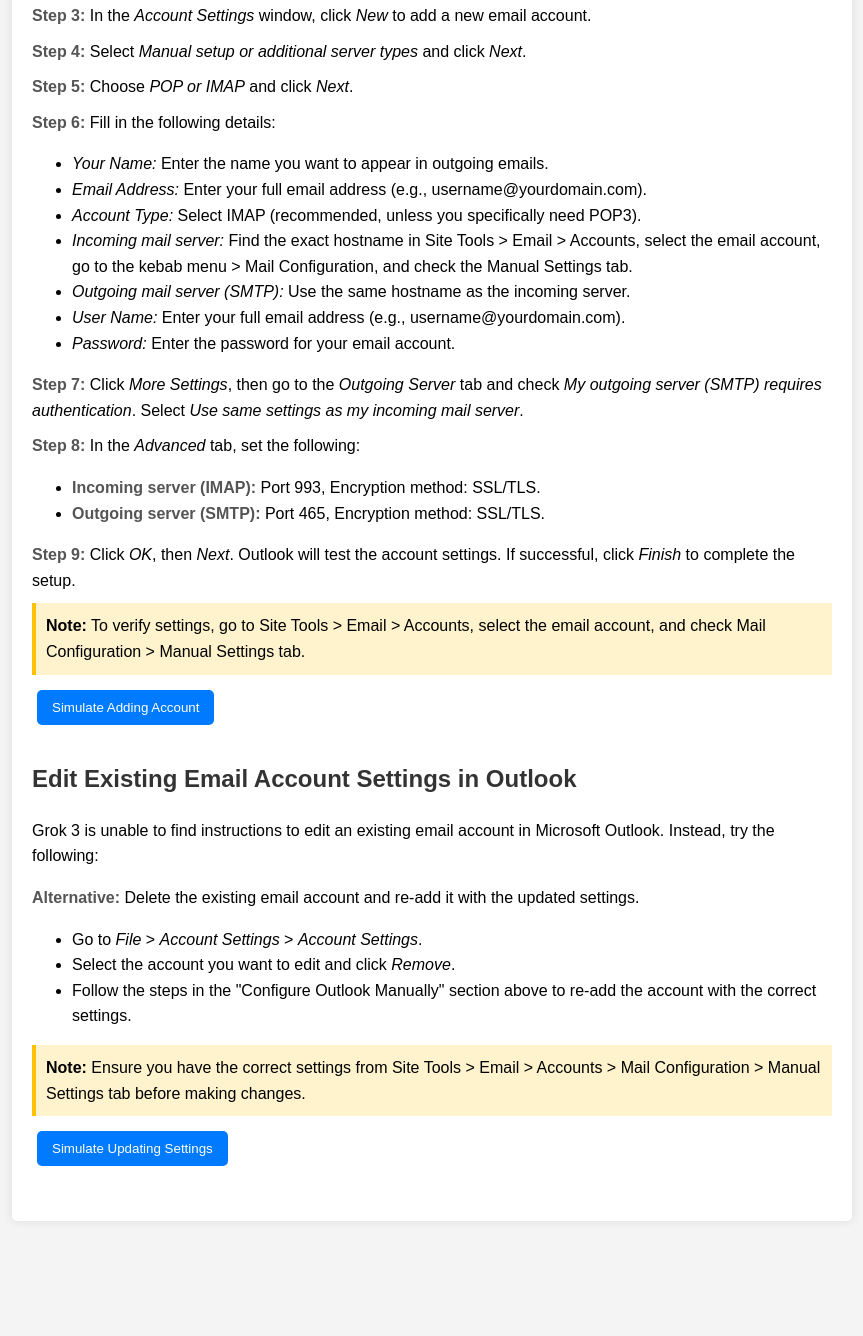
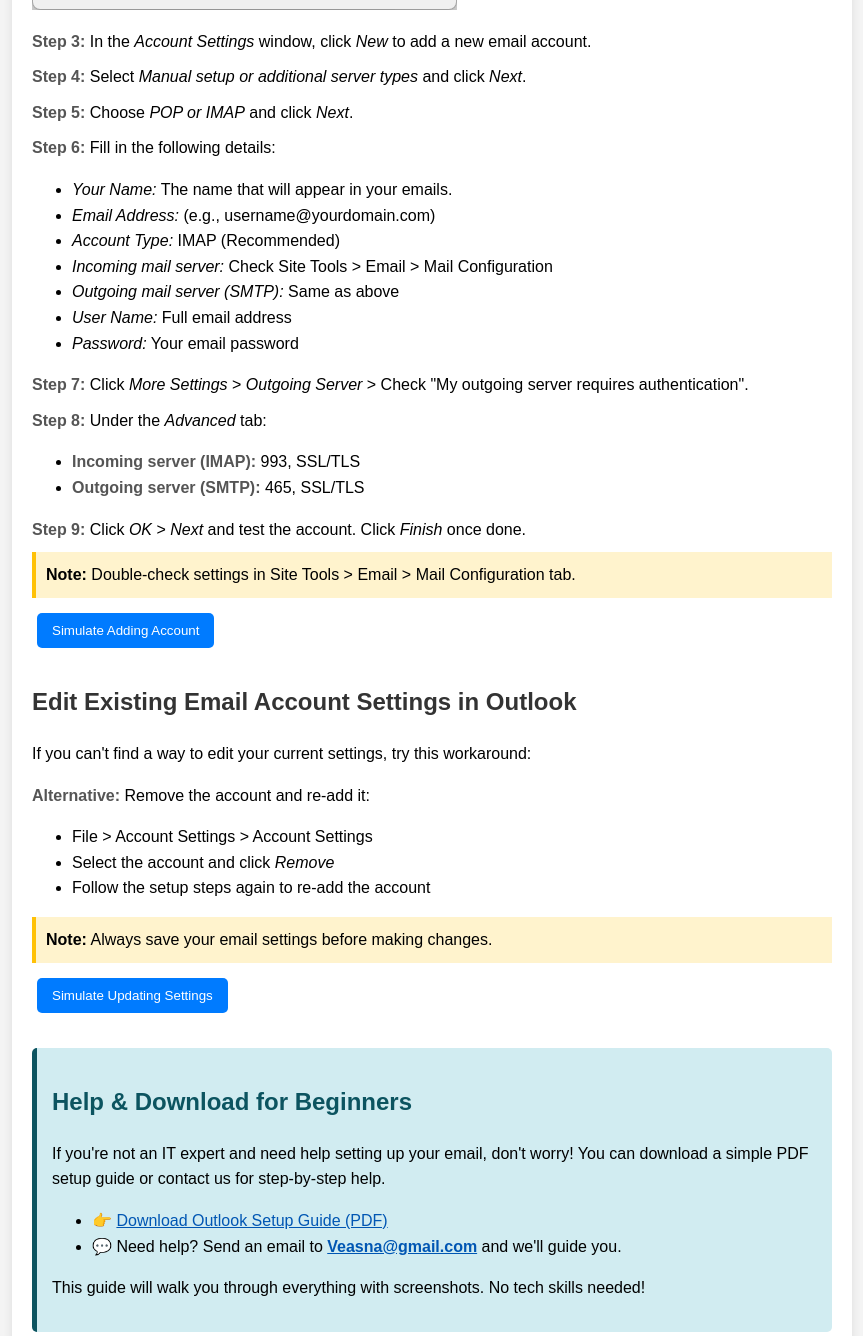
Before and after one commit to sna4yu/outloo-k, a plain HTML site: page index.html in a window 1280 px wide. Shown: the part 1309-2645 px from the top of the page, without its empty margins (208-1071 px from the left). Before the commit the page ends 2550 px from the top, so only its background shows below. Drawn offline with Linux system fonts and the light colour scheme.

Commit message:
Update index.html

```diff
--- a/index.html
+++ b/index.html
@@ -22,8 +22,7 @@
         box-shadow: 0 0 10px rgba(0, 0, 0, 0.1);
       }
 
-      h1,
-      h2 {
+      h1, h2 {
         color: #333;
       }
 
@@ -101,166 +100,134 @@
         text-align: center;
         margin-bottom: 10px;
       }
+
+      .help-section {
+        background: #d1ecf1;
+        border-left: 5px solid #0c5460;
+        padding: 15px;
+        margin: 30px 0;
+        border-radius: 5px;
+      }
+
+      .help-section h2 {
+        color: #0c5460;
+      }
+
+      .help-section a {
+        color: #0056b3;
+        text-decoration: underline;
+      }
     </style>
   </head>
 
   <body>
     <div class="container">
       <div class="nav-buttons">
-      <a href="https://sna4yu.github.io/outloo-k/" class="nav-button"
-          >Outlook Tutorial</a
-        >
-        <a href="https://sna4yu.github.io/moz/" class="nav-button"
-          >Mozilla Thunderbird Tutorial</a
-        >
-        <a href="https://sna4yu.github.io/gmailM/" class="nav-button"
-          >Gmail Send As Tutorial</a
-        >
+        <a href="https://sna4yu.github.io/outloo-k/" class="nav-button">Outlook Tutorial</a>
+        <a href="https://sna4yu.github.io/moz/" class="nav-button">Mozilla Thunderbird Tutorial</a>
+        <a href="https://sna4yu.github.io/gmailM/" class="nav-button">Gmail Send As Tutorial</a>
       </div>
+
       <h1>Microsoft Outlook Tutorial</h1>
 
       <div class="toc">
         <h3>Table of Contents</h3>
         <ul>
           <li><a href="#configure">Configure Outlook Manually</a></li>
-          <li>
-            <a href="#edit">Edit Existing Email Account Settings in Outlook</a>
-          </li>
+          <li><a href="#edit">Edit Existing Email Account Settings in Outlook</a></li>
+          <li><a href="#help">Help & Download for Beginners</a></li>
         </ul>
       </div>
 
       <div id="configure" class="section">
         <h2>Configure Outlook Manually</h2>
-        <p>
-          To configure your email accounts manually with Microsoft Outlook,
-          follow these steps:
-        </p>
+        <p>To configure your email accounts manually with Microsoft Outlook, follow these steps:</p>
         <div class="step">
-          <strong>Step 1:</strong> Open Microsoft Outlook on your computer.
-          Click <em>File</em> > <em>Account Settings</em> >
-          <em>Manage Profiles</em>.
+          <strong>Step 1:</strong> Open Microsoft Outlook on your computer. Click <em>File</em> > <em>Account Settings</em> > <em>Manage Profiles</em>.
           <img src="account.png" alt="" />
         </div>
         <div class="step">
-          <strong>Step 2:</strong> In the <em>Mail Setup - Outlook</em> window,
-          click <em>Show Profiles</em>, select your profile, and click
-          <em>Properties</em>. Then click <em>Email Accounts</em>.
+          <strong>Step 2:</strong> In the <em>Mail Setup - Outlook</em> window, click <em>Show Profiles</em>, select your profile, and click <em>Properties</em>. Then click <em>Email Accounts</em>.
         </div>
         <img src="profilr.png" alt="" />
         <div class="step">
-          <strong>Step 3:</strong> In the <em>Account Settings</em> window,
-          click <em>New</em> to add a new email account.
+          <strong>Step 3:</strong> In the <em>Account Settings</em> window, click <em>New</em> to add a new email account.
         </div>
         <div class="step">
-          <strong>Step 4:</strong> Select
-          <em>Manual setup or additional server types</em> and click
-          <em>Next</em>.
+          <strong>Step 4:</strong> Select <em>Manual setup or additional server types</em> and click <em>Next</em>.
         </div>
         <div class="step">
-          <strong>Step 5:</strong> Choose <em>POP or IMAP</em> and click
-          <em>Next</em>.
+          <strong>Step 5:</strong> Choose <em>POP or IMAP</em> and click <em>Next</em>.
         </div>
         <div class="step">
           <strong>Step 6:</strong> Fill in the following details:
           <ul>
-            <li>
-              <em>Your Name:</em> Enter the name you want to appear in outgoing
-              emails.
-            </li>
-            <li>
-              <em>Email Address:</em> Enter your full email address (e.g.,
-              username@yourdomain.com).
-            </li>
-            <li>
-              <em>Account Type:</em> Select IMAP (recommended, unless you
-              specifically need POP3).
-            </li>
-            <li>
-              <em>Incoming mail server:</em> Find the exact hostname in Site
-              Tools > Email > Accounts, select the email account, go to the
-              kebab menu > Mail Configuration, and check the Manual Settings
-              tab.
-            </li>
-            <li>
-              <em>Outgoing mail server (SMTP):</em> Use the same hostname as the
-              incoming server.
-            </li>
-            <li>
-              <em>User Name:</em> Enter your full email address (e.g.,
-              username@yourdomain.com).
-            </li>
-            <li>
-              <em>Password:</em> Enter the password for your email account.
-            </li>
+            <li><em>Your Name:</em> The name that will appear in your emails.</li>
+            <li><em>Email Address:</em> (e.g., username@yourdomain.com)</li>
+            <li><em>Account Type:</em> IMAP (Recommended)</li>
+            <li><em>Incoming mail server:</em> Check Site Tools > Email > Mail Configuration</li>
+            <li><em>Outgoing mail server (SMTP):</em> Same as above</li>
+            <li><em>User Name:</em> Full email address</li>
+            <li><em>Password:</em> Your email password</li>
           </ul>
         </div>
         <div class="step">
-          <strong>Step 7:</strong> Click <em>More Settings</em>, then go to the
-          <em>Outgoing Server</em> tab and check
-          <em>My outgoing server (SMTP) requires authentication</em>. Select
-          <em>Use same settings as my incoming mail server</em>.
+          <strong>Step 7:</strong> Click <em>More Settings</em> > <em>Outgoing Server</em> > Check "My outgoing server requires authentication".
         </div>
         <div class="step">
-          <strong>Step 8:</strong> In the <em>Advanced</em> tab, set the
-          following:
+          <strong>Step 8:</strong> Under the <em>Advanced</em> tab:
           <ul>
-            <li>
-              <strong>Incoming server (IMAP):</strong> Port 993, Encryption
-              method: SSL/TLS.
-            </li>
-            <li>
-              <strong>Outgoing server (SMTP):</strong> Port 465, Encryption
-              method: SSL/TLS.
-            </li>
+            <li><strong>Incoming server (IMAP):</strong> 993, SSL/TLS</li>
+            <li><strong>Outgoing server (SMTP):</strong> 465, SSL/TLS</li>
           </ul>
         </div>
         <div class="step">
-          <strong>Step 9:</strong> Click <em>OK</em>, then <em>Next</em>.
-          Outlook will test the account settings. If successful, click
-          <em>Finish</em> to complete the setup.
+          <strong>Step 9:</strong> Click <em>OK</em> > <em>Next</em> and test the account. Click <em>Finish</em> once done.
         </div>
         <div class="note">
-          <strong>Note:</strong> To verify settings, go to Site Tools > Email >
-          Accounts, select the email account, and check Mail Configuration >
-          Manual Settings tab.
+          <strong>Note:</strong> Double-check settings in Site Tools > Email > Mail Configuration tab.
         </div>
-        <button
-          onclick="alert('Your email account has been added to Outlook!')">
+        <button onclick="alert('Your email account has been added to Outlook!')">
           Simulate Adding Account
         </button>
       </div>
 
       <div id="edit" class="section">
         <h2>Edit Existing Email Account Settings in Outlook</h2>
-        <p>
-          Grok 3 is unable to find instructions to edit an existing email
-          account in Microsoft Outlook. Instead, try the following:
-        </p>
+        <p>If you can't find a way to edit your current settings, try this workaround:</p>
         <div class="step">
-          <strong>Alternative:</strong> Delete the existing email account and
-          re-add it with the updated settings.
+          <strong>Alternative:</strong> Remove the account and re-add it:
           <ul>
-            <li>
-              Go to <em>File</em> > <em>Account Settings</em> >
-              <em>Account Settings</em>.
-            </li>
-            <li>
-              Select the account you want to edit and click <em>Remove</em>.
-            </li>
-            <li>
-              Follow the steps in the "Configure Outlook Manually" section above
-              to re-add the account with the correct settings.
-            </li>
+            <li>File > Account Settings > Account Settings</li>
+            <li>Select the account and click <em>Remove</em></li>
+            <li>Follow the setup steps again to re-add the account</li>
           </ul>
         </div>
         <div class="note">
-          <strong>Note:</strong> Ensure you have the correct settings from Site
-          Tools > Email > Accounts > Mail Configuration > Manual Settings tab
-          before making changes.
+          <strong>Note:</strong> Always save your email settings before making changes.
         </div>
         <button onclick="alert('Email account settings updated successfully!')">
           Simulate Updating Settings
         </button>
+      </div>
+
+      <div id="help" class="help-section">
+        <h2>Help & Download for Beginners</h2>
+        <p>
+          If you're not an IT expert and need help setting up your email, don't worry!
+          You can download a simple PDF setup guide or contact us for step-by-step help.
+        </p>
+        <ul>
+          <li>
+            👉 <a href="https://example.com/outlook-setup-guide.pdf" download>Download Outlook Setup Guide (PDF)</a>
+          </li>
+          <li>
+            💬 Need help? Send an email to <strong><a href="mailto:Veasna@gmail.com">Veasna@gmail.com</a></strong> and we'll guide you.
+          </li>
+        </ul>
+        <p>
+          This guide will walk you through everything with screenshots. No tech skills needed!
+        </p>
       </div>
     </div>
 
```
